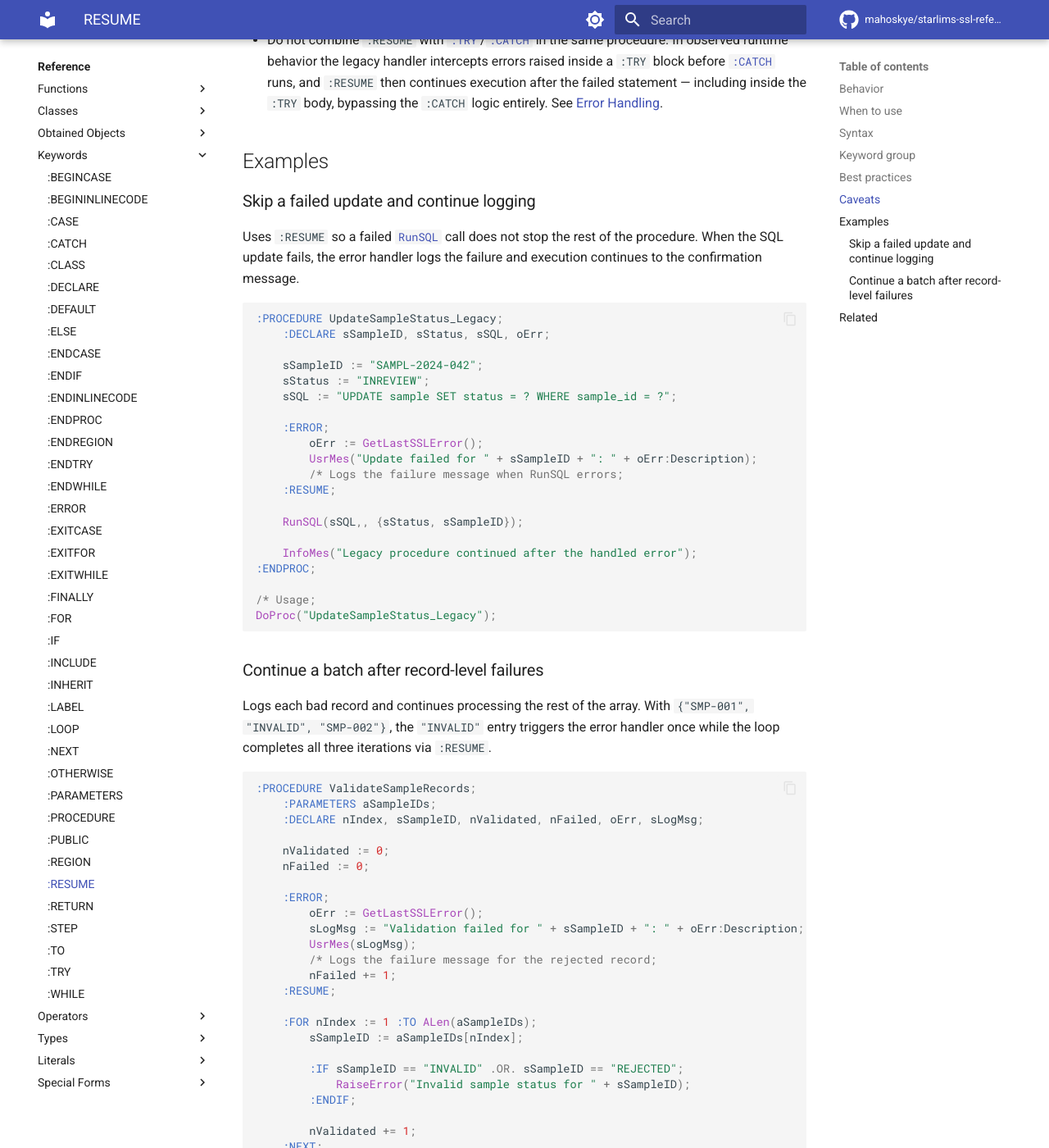
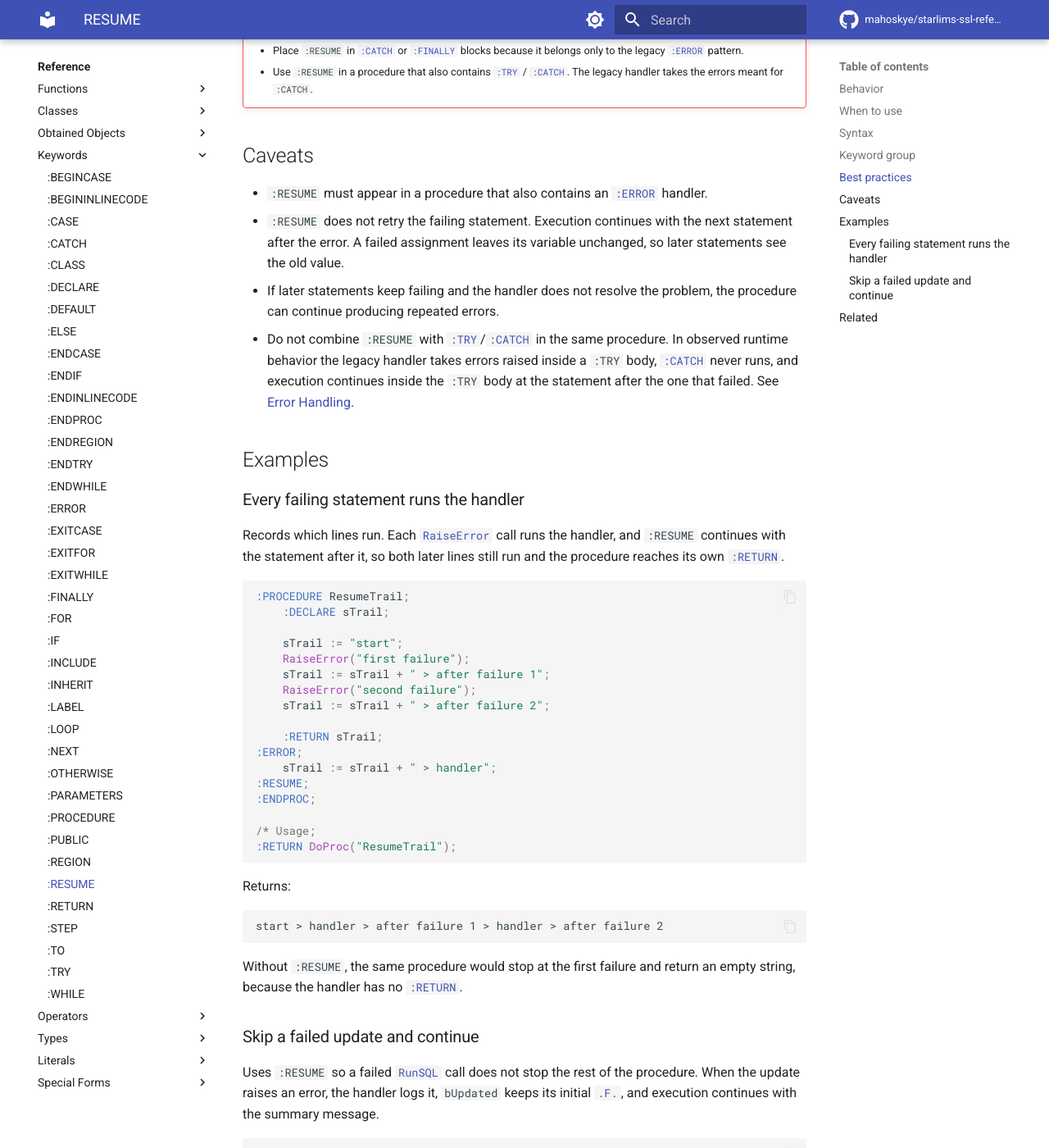
Before and after one commit to mahoskye/starlims-ssl-reference, an MkDocs documentation site: the page built from content/reference/keywords/RESUME.md, in a window 1280 px wide and 1400 px high, scrolled down 1762 px. Shown: the whole window at 82% size. Built offline with MkDocs 1.6.1 and Material for MkDocs 9.7.7, drawn with Linux system fonts in a browser that asks for light colours; plug-ins that fetch from the network failed and are left out; comment, search, counter and statistics services are not loaded; some of the changed text lies outside the part shown.

Commit message:
docs: place legacy :ERROR handlers after the code they protect (closes #59)
:ERROR starts the last section of a procedure and protects the
statements before it. Rewrite ERROR.md and RESUME.md (summary,
behavior, best practices, caveats, examples) around that rule, scope
the :TRY/:CATCH mixing warnings to :RESUME mode, and tidy the legacy
examples in the error-handling guide (DoProc calls, comment fix,
Key differences table).

Co-Authored-By: Claude Opus 5.5 <noreply@anthropic.com>

````diff
--- a/content/guides/error-handling.md
+++ b/content/guides/error-handling.md
@@ -111,17 +111,23 @@ Use [`ErrorMes`](../reference/functions/ErrorMes.md) instead of [`UsrMes`](../re
 !!! warning "Legacy pattern — use :TRY/:CATCH for new code"
     The [`:ERROR`](../reference/keywords/ERROR.md) / [`:RESUME`](../reference/keywords/RESUME.md) pattern predates structured exception handling. It is supported for backward compatibility but should not be used in new procedures.
 
+In both forms, `:ERROR;` starts the last section of the procedure, which runs to [`:ENDPROC`](../reference/keywords/ENDPROC.md). The statements **before** `:ERROR` are protected. The statements after it are the handler body, which runs only when a protected statement fails. A handler placed first protects nothing: the code after it runs only as handler code.
+
+In the examples below, `RiskyOperationA`, `RiskyOperationB`, `RiskyOperationC`, and `RiskyOperation` stand for local procedures in the same script that can raise an error.
+
 ### Legacy pattern with :RESUME
 
-When [`:RESUME`](../reference/keywords/RESUME.md) is present inside the [`:ERROR`](../reference/keywords/ERROR.md) block, **each statement** is protected individually. If a statement fails, the [`:ERROR`](../reference/keywords/ERROR.md) handler runs, then [`:RESUME`](../reference/keywords/RESUME.md) continues execution at the **next** statement after the one that failed.
+When [`:RESUME`](../reference/keywords/RESUME.md) ends the [`:ERROR`](../reference/keywords/ERROR.md) handler, **each statement** before `:ERROR` is protected individually. If a statement fails, the handler runs, then [`:RESUME`](../reference/keywords/RESUME.md) continues execution at the **next** statement after the one that failed.
 
 ```ssl
 :PROCEDURE LegacyResumeExample;
     :DECLARE sResult;
+
     /* Each statement below is individually protected;
-    sResult := RiskyOperationA();
-    sResult := RiskyOperationB();
-    sResult := RiskyOperationC();
+    sResult := DoProc("RiskyOperationA");
+    sResult := DoProc("RiskyOperationB");
+    sResult := DoProc("RiskyOperationC");
+
     :RETURN sResult;
 :ERROR;
     /* Runs for whichever statement failed;
@@ -130,69 +136,90 @@ When [`:RESUME`](../reference/keywords/RESUME.md) is present inside the [`:ERROR
 :ENDPROC;
 ```
 
-If `RiskyOperationA()` fails, the [`:ERROR`](../reference/keywords/ERROR.md) handler runs, [`:RESUME`](../reference/keywords/RESUME.md) continues at `RiskyOperationB()`, and so on. Every statement gets a chance to run.
+If `RiskyOperationA` fails, the handler runs, [`:RESUME`](../reference/keywords/RESUME.md) continues with the `RiskyOperationB` call, and so on. Every statement gets a chance to run, and the procedure reaches its own [`:RETURN`](../reference/keywords/RETURN.md). A failed call leaves `sResult` unchanged.
 
 ### Legacy pattern without :RESUME
 
-Without [`:RESUME`](../reference/keywords/RESUME.md), the entire procedure body is wrapped in a single try/catch. After the [`:ERROR`](../reference/keywords/ERROR.md) handler runs, execution falls through to [`:ENDPROC`](../reference/keywords/ENDPROC.md) — there is no resumption.
+Without [`:RESUME`](../reference/keywords/RESUME.md), the statements before `:ERROR` are protected as one region. The first failure skips the rest of them, the handler runs, and the procedure ends. There is no resumption: the procedure returns whatever the handler returns, or an empty string when the handler has no [`:RETURN`](../reference/keywords/RETURN.md).
 
 ```ssl
 :PROCEDURE LegacyNoResumeExample;
     :DECLARE sResult;
-    sResult := RiskyOperation();
+
+    sResult := DoProc("RiskyOperation");
+
     :RETURN sResult;
 :ERROR;
-    /* Runs on any failure; procedure ends after this block;
+    /* Runs on any failure, then the procedure ends;
     ErrorMes("ERROR", "Operation failed");
 :ENDPROC;
 ```
 
 ### Do not mix :ERROR/:RESUME with :TRY/:CATCH
 
-!!! danger "A legacy :ERROR handler can hijack errors from a :TRY block"
-    Avoid mixing legacy [`:ERROR`](../reference/keywords/ERROR.md)/[`:RESUME`](../reference/keywords/RESUME.md) handling with [`:TRY`](../reference/keywords/TRY.md)/[`:CATCH`](../reference/keywords/CATCH.md) in the same procedure unless the runtime behavior has been deliberately tested. A legacy `:ERROR` handler may intercept errors raised inside a `:TRY` block **before** the `:CATCH` clause runs. If `:RESUME` is used, execution may continue after the failed statement — including inside the `:TRY` body.
+!!! danger "With :RESUME, a legacy :ERROR handler takes errors from a :TRY block"
+    When a procedure's [`:ERROR`](../reference/keywords/ERROR.md) handler ends with [`:RESUME`](../reference/keywords/RESUME.md), an error raised inside a [`:TRY`](../reference/keywords/TRY.md) body goes to the legacy handler, not to [`:CATCH`](../reference/keywords/CATCH.md). Execution then continues **inside** the `:TRY` body at the statement after the one that failed. Do not use `:RESUME` in a procedure that contains `:TRY`/`:CATCH`.
 
-In observed runtime behavior, when a procedure contains both a `:TRY`/`:CATCH` block and a trailing `:ERROR`/`:RESUME` handler:
+In observed runtime behavior, when a procedure contains a `:TRY`/`:CATCH` block and a trailing `:ERROR` handler:
 
-- The legacy `:ERROR` handler fires for an error raised inside the `:TRY` body.
-- The `:CATCH` block does **not** fire.
-- `:RESUME` continues execution at the statement **after** the one that failed — inside the `:TRY` body.
-- The procedure can reach its normal success path and return a success value after a handled failure.
+- **With `:RESUME`:** the legacy handler runs for an error raised inside the `:TRY` body, and the `:CATCH` block does **not** run. `:RESUME` continues at the statement **after** the one that failed, inside the `:TRY` body. The procedure can reach its normal success path and return a success value after a handled failure.
+- **Without `:RESUME`:** the `:TRY` keeps its own `:CATCH`. The error goes to `:CATCH`, execution continues after [`:ENDTRY`](../reference/keywords/ENDTRY.md), and the legacy handler is not involved.
+
+This procedure records which lines run:
 
 ```ssl
 :PROCEDURE MixedHandlingExample;
+    :DECLARE sTrail;
+
+    sTrail := "start";
+
     :TRY;
-        RaiseError("Raised inside TRY block.", "MixedHandlingExample");
-        UsrMes("Runs anyway");  /* :RESUME continues here, inside the TRY body;
+        RaiseError("Raised inside TRY block.");
+        /* :RESUME continues here, inside the TRY body;
+        sTrail := sTrail + " > after raise in TRY";
     :CATCH;
-        ErrorMes("CATCH", GetLastSSLError():Description);  /* never fires;
+        /* Never runs while the handler ends with :RESUME;
+        sTrail := sTrail + " > CATCH";
     :ENDTRY;
 
-    UsrMes("Reached the success path");  /* runs;
+    sTrail := sTrail + " > after ENDTRY";
 
-    :RETURN .T.;
+    :RETURN "finished: " + sTrail;
 :ERROR;
-    ErrorMes("LEGACY", GetLastSSLError():Description);  /* fires instead of :CATCH;
+    /* Runs instead of :CATCH;
+    sTrail := sTrail + " > legacy handler";
 :RESUME;
 :ENDPROC;
+
+/* Usage;
+:RETURN DoProc("MixedHandlingExample");
 ```
 
-This matters because cleanup, retry, or failure-return logic inside `:CATCH` may never execute, and code after a failed statement may run in a partially invalid state. In practice:
+Returns:
+
+```text
+finished: start > legacy handler > after raise in TRY > after ENDTRY
+```
+
+Remove the `:RESUME;` line and the same procedure returns `finished: start > CATCH > after ENDTRY`: `:CATCH` handles the error and the rest of the `:TRY` body is skipped.
+
+This matters because, in resume mode, cleanup, retry, or failure-return logic inside `:CATCH` never executes, and code after a failed statement runs in a partially invalid state. In practice:
 
 - Prefer [`:TRY`](../reference/keywords/TRY.md)/[`:CATCH`](../reference/keywords/CATCH.md) for new code.
-- Do not combine `:ERROR`/`:RESUME` with `:TRY`/`:CATCH` in the same procedure unless required for a legacy compatibility scenario.
+- Do not add `:RESUME` to a procedure that contains `:TRY`/`:CATCH`.
+- Without `:RESUME`, each `:TRY` keeps its own `:CATCH`, but two error models in one procedure are harder to follow. Keep them apart where you can.
 - If legacy handling is unavoidable, isolate it in a small wrapper procedure and document the expected control flow.
-- Do not rely on `:CATCH` running when the procedure also contains `:ERROR`/`:RESUME`.
+- Do not rely on `:CATCH` running when the procedure also contains an `:ERROR` handler that ends with `:RESUME`.
 - Treat `:RESUME` as hazardous: it can continue execution after a failed statement left variables or resources in a partially initialized state.
 
 ### Key differences from structured handling
 
 | Feature | [`:TRY`](../reference/keywords/TRY.md)/[`:CATCH`](../reference/keywords/CATCH.md) | [`:ERROR`](../reference/keywords/ERROR.md)/[`:RESUME`](../reference/keywords/RESUME.md) |
 |---------|-------------|----------------|
-| Scope | Block-level | Procedure-level |
+| Scope | Block-level | Statements before [`:ERROR`](../reference/keywords/ERROR.md) in the same procedure |
 | Multiple handlers | One [`:CATCH`](../reference/keywords/CATCH.md) per [`:TRY`](../reference/keywords/TRY.md) | One [`:ERROR`](../reference/keywords/ERROR.md) per procedure |
 | Cleanup guarantee | [`:FINALLY`](../reference/keywords/FINALLY.md) always runs | No equivalent |
-| Resume point | After [`:ENDTRY`](../reference/keywords/ENDTRY.md) | After the failing statement |
+| Resume point | After [`:ENDTRY`](../reference/keywords/ENDTRY.md) | With [`:RESUME`](../reference/keywords/RESUME.md), the statement after the failing one; without it, the procedure ends after the handler |
 | Nesting | Supported | Not supported |
 | Recommended | Yes | No (legacy only) |
 
--- a/content/reference/keywords/RESUME.md
+++ b/content/reference/keywords/RESUME.md
@@ -17,7 +17,9 @@ Continues execution after a legacy [`:ERROR`](ERROR.md) handler, starting with t
 
 `:RESUME` is part of the legacy [`:ERROR`](ERROR.md) / `:RESUME` error-handling pattern. Use it only with [`:ERROR`](ERROR.md); it is not used with [`:TRY`](TRY.md), [`:CATCH`](CATCH.md), or [`:FINALLY`](FINALLY.md).
 
-Within an [`:ERROR`](ERROR.md) handler, `:RESUME;` switches the remaining statements in the procedure into resume-mode handling. When one of those later statements fails, the [`:ERROR`](ERROR.md) handler runs and execution continues with the next statement after the one that raised the error.
+The [`:ERROR`](ERROR.md) handler is the last section of a procedure, and it protects the statements before it. Place `:RESUME;` at the end of that handler, directly before [`:ENDPROC`](ENDPROC.md). With `:RESUME` present, every failing statement in the protected region runs the handler, and execution then continues with the next statement after the one that raised the error. The procedure keeps going until it reaches its own [`:RETURN`](RETURN.md) or the end of the protected region.
+
+Resume mode also applies to statements inside a [`:TRY`](TRY.md) body. In observed runtime behavior, the legacy handler takes an error raised inside the `:TRY` body, [`:CATCH`](CATCH.md) does not run, and execution continues inside the `:TRY` body at the statement after the one that failed. Without `:RESUME`, the `:TRY` keeps its own `:CATCH`.
 
 If a procedure contains `:RESUME` without an [`:ERROR`](ERROR.md) handler, compilation fails. For new code, prefer [`:TRY`](TRY.md) / [`:CATCH`](CATCH.md) / [`:FINALLY`](FINALLY.md), which gives you narrower and clearer control over the protected block.
 
@@ -26,15 +28,20 @@ If a procedure contains `:RESUME` without an [`:ERROR`](ERROR.md) handler, compi
 - When you are maintaining legacy code that already relies on [`:ERROR`](ERROR.md) /
   `:RESUME` behavior.
 - When the procedure can safely skip a failed statement and continue with later work.
-- When you need broad legacy error coverage across the remaining statements in a procedure rather than a smaller [`:TRY`](TRY.md) block.
+- When you need broad legacy error coverage across every statement before the [`:ERROR`](ERROR.md) handler rather than a smaller [`:TRY`](TRY.md) block.
 
 ## Syntax
 
 ```ssl
+:PROCEDURE ProcName;
+    protected_statements;
+:ERROR;
+    handler_statements;
 :RESUME;
+:ENDPROC;
 ```
 
-`:RESUME` takes no parameters.
+`:RESUME` takes no parameters. It is the last statement of the [`:ERROR`](ERROR.md) handler.
 
 ## Keyword group
 
@@ -45,6 +52,7 @@ If a procedure contains `:RESUME` without an [`:ERROR`](ERROR.md) handler, compi
 
 !!! success "Do"
     - Use `:RESUME` only when the failure is expected and later statements can still run safely.
+    - Place the [`:ERROR`](ERROR.md) handler after the statements it protects, and end the handler with `:RESUME`.
     - Keep the [`:ERROR`](ERROR.md) handler focused on logging, cleanup, or lightweight recovery before `:RESUME` takes effect.
     - Prefer [`:TRY`](TRY.md) / [`:CATCH`](CATCH.md) / [`:FINALLY`](FINALLY.md) in new code when you only need to protect a specific block.
 
@@ -52,85 +60,79 @@ If a procedure contains `:RESUME` without an [`:ERROR`](ERROR.md) handler, compi
     - Use `:RESUME` for unknown or non-recoverable errors because that can hide real failures and keep the procedure running in a bad state.
     - Use `:RESUME` without an [`:ERROR`](ERROR.md) handler because the procedure will not compile.
     - Place `:RESUME` in [`:CATCH`](CATCH.md) or [`:FINALLY`](FINALLY.md) blocks because it belongs only to the legacy [`:ERROR`](ERROR.md) pattern.
+    - Use `:RESUME` in a procedure that also contains [`:TRY`](TRY.md) / [`:CATCH`](CATCH.md). The legacy handler takes the errors meant for `:CATCH`.
 
 ## Caveats
 
 - `:RESUME` must appear in a procedure that also contains an [`:ERROR`](ERROR.md) handler.
-- `:RESUME` does not retry the failing statement. Execution continues with the next statement after the error.
+- `:RESUME` does not retry the failing statement. Execution continues with the next statement after the error. A failed assignment leaves its variable unchanged, so later statements see the old value.
 - If later statements keep failing and the handler does not resolve the problem, the procedure can continue producing repeated errors.
-- Do not combine `:RESUME` with [`:TRY`](TRY.md)/[`:CATCH`](CATCH.md) in the same procedure. In observed runtime behavior the legacy handler intercepts errors raised inside a `:TRY` block before [`:CATCH`](CATCH.md) runs, and `:RESUME` then continues execution after the failed statement — including inside the `:TRY` body, bypassing the `:CATCH` logic entirely. See [Error Handling](../../guides/error-handling.md#do-not-mix-errorresume-with-trycatch).
+- Do not combine `:RESUME` with [`:TRY`](TRY.md)/[`:CATCH`](CATCH.md) in the same procedure. In observed runtime behavior the legacy handler takes errors raised inside a `:TRY` body, [`:CATCH`](CATCH.md) never runs, and execution continues inside the `:TRY` body at the statement after the one that failed. See [Error Handling](../../guides/error-handling.md#do-not-mix-errorresume-with-trycatch).
 
 ## Examples
 
-### Skip a failed update and continue logging
+### Every failing statement runs the handler
 
-Uses `:RESUME` so a failed [`RunSQL`](../functions/RunSQL.md) call does not stop the rest of the procedure. When the SQL update fails, the error handler logs the failure and execution continues to the confirmation message.
+Records which lines run. Each [`RaiseError`](../functions/RaiseError.md) call runs the handler, and `:RESUME` continues with the statement after it, so both later lines still run and the procedure reaches its own [`:RETURN`](RETURN.md).
+
+```ssl
+:PROCEDURE ResumeTrail;
+    :DECLARE sTrail;
+
+    sTrail := "start";
+    RaiseError("first failure");
+    sTrail := sTrail + " > after failure 1";
+    RaiseError("second failure");
+    sTrail := sTrail + " > after failure 2";
+
+    :RETURN sTrail;
+:ERROR;
+    sTrail := sTrail + " > handler";
+:RESUME;
+:ENDPROC;
+
+/* Usage;
+:RETURN DoProc("ResumeTrail");
+```
+
+Returns:
+
+```text
+start > handler > after failure 1 > handler > after failure 2
+```
+
+Without `:RESUME`, the same procedure would stop at the first failure and return an empty string, because the handler has no [`:RETURN`](RETURN.md).
+
+### Skip a failed update and continue
+
+Uses `:RESUME` so a failed [`RunSQL`](../functions/RunSQL.md) call does not stop the rest of the procedure. When the update raises an error, the handler logs it, `bUpdated` keeps its initial [`.F.`](../literals/false.md), and execution continues with the summary message.
 
 ```ssl
 :PROCEDURE UpdateSampleStatus_Legacy;
-    :DECLARE sSampleID, sStatus, sSQL, oErr;
+    :PARAMETERS sSampleID, sStatus;
+    :DECLARE bUpdated, oErr;
 
-    sSampleID := "SAMPL-2024-042";
-    sStatus := "INREVIEW";
-    sSQL := "UPDATE sample SET status = ? WHERE sample_id = ?";
+    bUpdated := .F.;
 
-    :ERROR;
-        oErr := GetLastSSLError();
-        UsrMes("Update failed for " + sSampleID + ": " + oErr:Description);
-        /* Logs the failure message when RunSQL errors;
-    :RESUME;
+    bUpdated := RunSQL(
+        "UPDATE sample SET status = ? WHERE sample_id = ?",,
+        {sStatus, sSampleID}
+    );
 
-    RunSQL(sSQL,, {sStatus, sSampleID});
+    UsrMes("Status update for " + sSampleID + " done, updated: " + LimsString(bUpdated));
 
-    InfoMes("Legacy procedure continued after the handled error");
+    :RETURN bUpdated;
+:ERROR;
+    oErr := GetLastSSLError();
+    UsrMes("Update failed for " + sSampleID + ": " + oErr:Description);
+:RESUME;
 :ENDPROC;
 
 /* Usage;
-DoProc("UpdateSampleStatus_Legacy");
+DoProc("UpdateSampleStatus_Legacy", {"SAMPL-2024-042", "INREVIEW"});
 ```
 
-### Continue a batch after record-level failures
-
-Logs each bad record and continues processing the rest of the array. With `{"SMP-001", "INVALID", "SMP-002"}`, the `"INVALID"` entry triggers the error handler once while the loop completes all three iterations via `:RESUME`.
-
-```ssl
-:PROCEDURE ValidateSampleRecords;
-    :PARAMETERS aSampleIDs;
-    :DECLARE nIndex, sSampleID, nValidated, nFailed, oErr, sLogMsg;
-
-    nValidated := 0;
-    nFailed := 0;
-
-    :ERROR;
-        oErr := GetLastSSLError();
-        sLogMsg := "Validation failed for " + sSampleID + ": " + oErr:Description;
-        UsrMes(sLogMsg);
-        /* Logs the failure message for the rejected record;
-        nFailed += 1;
-    :RESUME;
-
-    :FOR nIndex := 1 :TO ALen(aSampleIDs);
-        sSampleID := aSampleIDs[nIndex];
-
-        :IF sSampleID == "INVALID" .OR. sSampleID == "REJECTED";
-            RaiseError("Invalid sample status for " + sSampleID);
-        :ENDIF;
-
-        nValidated += 1;
-    :NEXT;
-
-    InfoMes(
-        "Validation complete. Passed: " + LimsString(nValidated) + ", Failed: " +
-        LimsString(nFailed)
-    );
-    /* Logs the final pass and fail totals;
-
-    :RETURN nValidated;
-:ENDPROC;
-
-/* Usage;
-DoProc("ValidateSampleRecords", {{"SMP-001", "INVALID", "SMP-002"}});
-```
+When the update fails, the failure message is logged first, then `Status update for SAMPL-2024-042 done, updated: .F.`, and the procedure returns [`.F.`](../literals/false.md).
 
 ## Related
 
````
Also changed, not shown: content/reference/keywords/CATCH.md (+1 -1 lines), content/reference/keywords/ERROR.md (+92 -64 lines), content/reference/keywords/TRY.md (+1 -1 lines), content/reference/keywords/index.md (+1 -1 lines), 1 other file.
